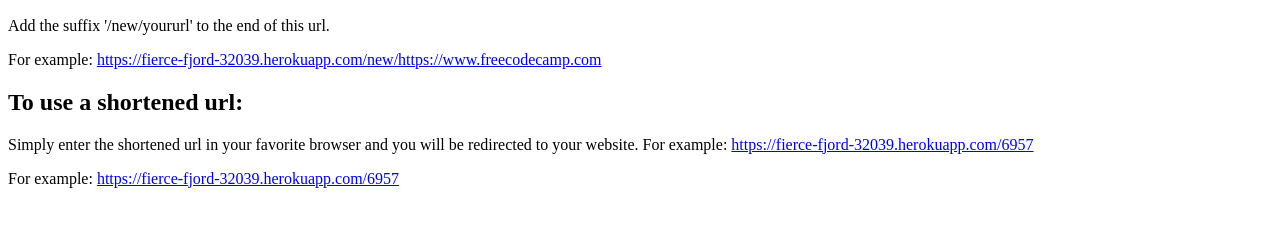
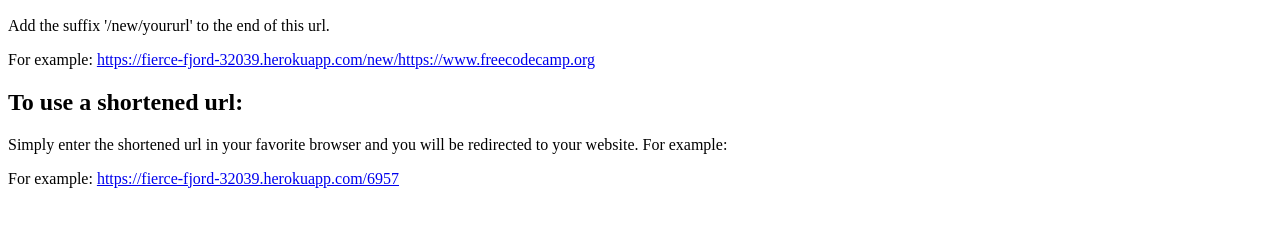
Before and after one commit to mkfisher82/url-shortener-fcc, a website: page public/landing.html in a window 1280 px wide. Shown: the part 517-744 px from the top of the page. Drawn offline with Linux system fonts and the light colour scheme.

Commit message:
Improve landing page

```diff
--- a/public/landing.html
+++ b/public/landing.html
@@ -14,10 +14,10 @@
       <p>
         Add the suffix '/new/yoururl' to the end of this url.
       </p>
-      <p>For example: <a href="https://fierce-fjord-32039.herokuapp.com/new/https://www.freecodecamp.com"> https://fierce-fjord-32039.herokuapp.com/new/https://www.freecodecamp.com</a></p>
+      <p>For example: <a href="https://fierce-fjord-32039.herokuapp.com/new/https://www.freecodecamp.org"> https://fierce-fjord-32039.herokuapp.com/new/https://www.freecodecamp.org</a></p>
       <h2>To use a shortened url:</h2>
       <p>
-        Simply enter the shortened url in your favorite browser and you will be redirected to your website. For example: <a href="https://fierce-fjord-32039.herokuapp.com/6957"> https://fierce-fjord-32039.herokuapp.com/6957</a>
+        Simply enter the shortened url in your favorite browser and you will be redirected to your website. For example:
       </p>
       <p>For example: <a href="https://fierce-fjord-32039.herokuapp.com/6957"> https://fierce-fjord-32039.herokuapp.com/6957</a></p>
     </section>
```
